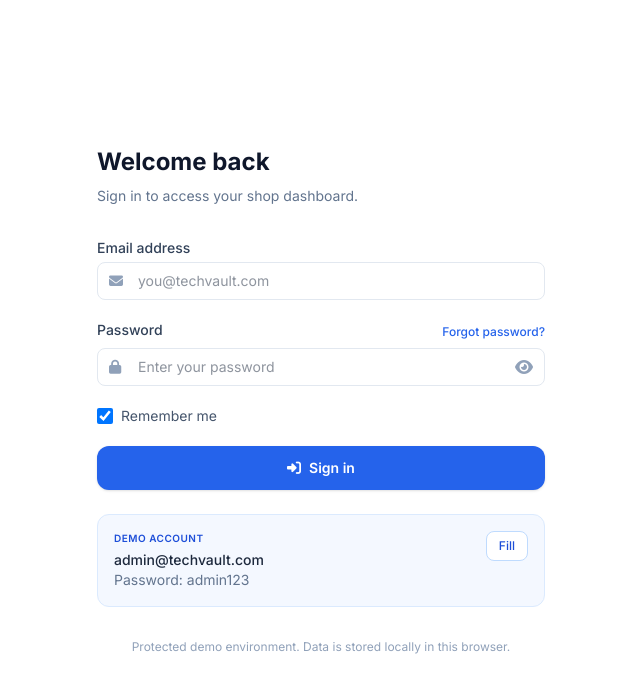
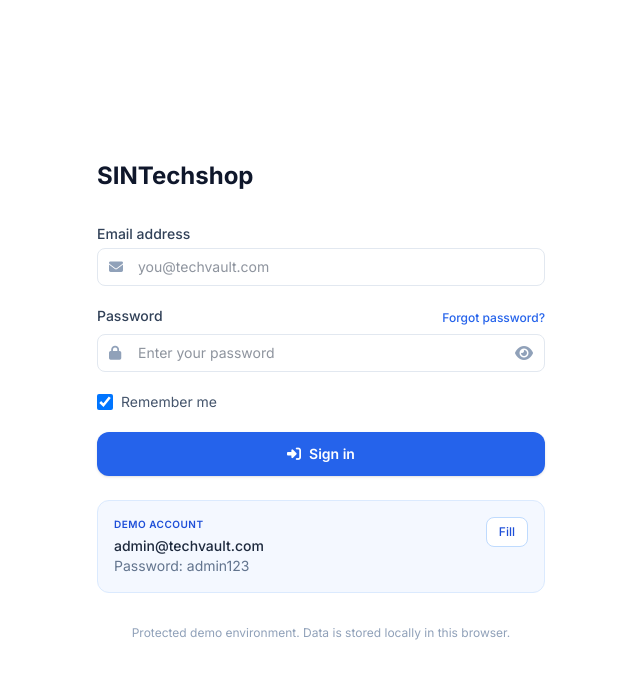
Before and after one commit to thimsin79-bot/sintechshop, a Next.js app: page /login in a window 1280 px wide. Shown: the top 692 px of the page, without its empty margins (319-959 px from the left). Built offline with nearby package versions, Linux system fonts and the light colour scheme.

Commit message:
Rebrand login heading to SINTechshop

```diff
--- a/app/login/page.tsx
+++ b/app/login/page.tsx
@@ -2,8 +2,8 @@ import type { Metadata } from "next";
 import { LoginPage } from "@/components/auth/LoginPage";
 
 export const metadata: Metadata = {
-  title: "Sign in • TechVault",
-  description: "Sign in to the TechVault computer shop inventory system.",
+  title: "Sign in • SINTechshop",
+  description: "Sign in to the SINTechshop inventory system.",
 };
 
 export default function Page() {
--- a/components/auth/LoginPage.tsx
+++ b/components/auth/LoginPage.tsx
@@ -53,10 +53,7 @@ export function LoginPage() {
       <main className="flex min-h-screen items-center justify-center px-6 py-12">
         <div className="w-full max-w-md">
           <div className="fade-in">
-            <h2 className="text-2xl font-bold text-slate-900">Welcome back</h2>
-            <p className="mt-2 text-sm text-slate-500">
-              Sign in to access your shop dashboard.
-            </p>
+            <h2 className="text-2xl font-bold text-slate-900">SINTechshop</h2>
           </div>
 
           <form onSubmit={handleSubmit} noValidate className="mt-8 space-y-5">
```
